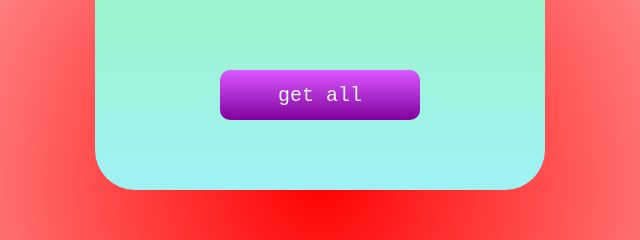
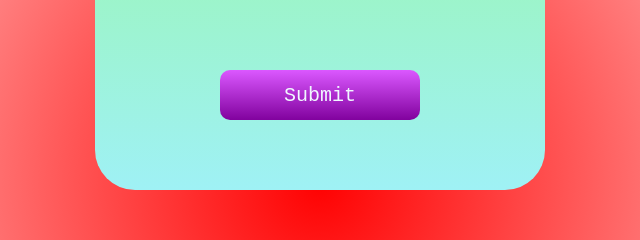
Before and after one commit to nishanthdmello/CC-Project, a plain HTML site: page frontend/get_all.html in a window 1280 px wide. Shown: the part 216-456 px from the top of the page, 320-960 px from the left. Drawn offline with Linux system fonts and the light colour scheme.

Commit message:
fixed indentation

```diff
--- a/frontend/get_all.html
+++ b/frontend/get_all.html
@@ -13,48 +13,29 @@
         <div class="card">
             <div class="heading">Get all Keys</div>
             <div class="inside">
-                <!-- <div><input class="button" onclick="getall" type="submit" value="Submit"> -->
-            <div class="button" onclick="getall()" type="submit">get all</div>
+                <button class="button" onclick="getall()" type="submit">Submit</button>
             </div>
         </div>
         </div>
     </form>
-    <div class="disp">
-
-
-
-
-
-
-
-
-
-    </div>
-
+    <div class="disp"></div>
     <script>
-
-        const getall= ()=>{
+        const getall = () => {
             fetch("http://127.0.0.1:5000/getall")
-            .then(response=>{
-                // data=response.json()
+                .then(response => {
                     return response.json();
                 })
-            .then((data)=>{
-                // console.log(data);
+                .then((data) => {
                     appendData(data);
 
                 });
             function appendData(data) {
                 var mainContainer = document.getElementsByClassName("disp")[0];
-            for(var i=0;i<data.length;i++)
-            {
-            mainContainer.innerHTML+= 'key:  ' + data[i].key+ ' , ' + '  value :'+ data[i].value+'<br>';
-
-            }
-
+                for (var i = 0; i < data.length; i++) {
+                    mainContainer.innerHTML += 'key:  ' + data[i].key + ' , ' + '  value :' + data[i].value + '<br>';
                 }
             }
-
+        }
     </script>
 </body>
 
```
Lines whose indentation alone changed are shown as unchanged.
